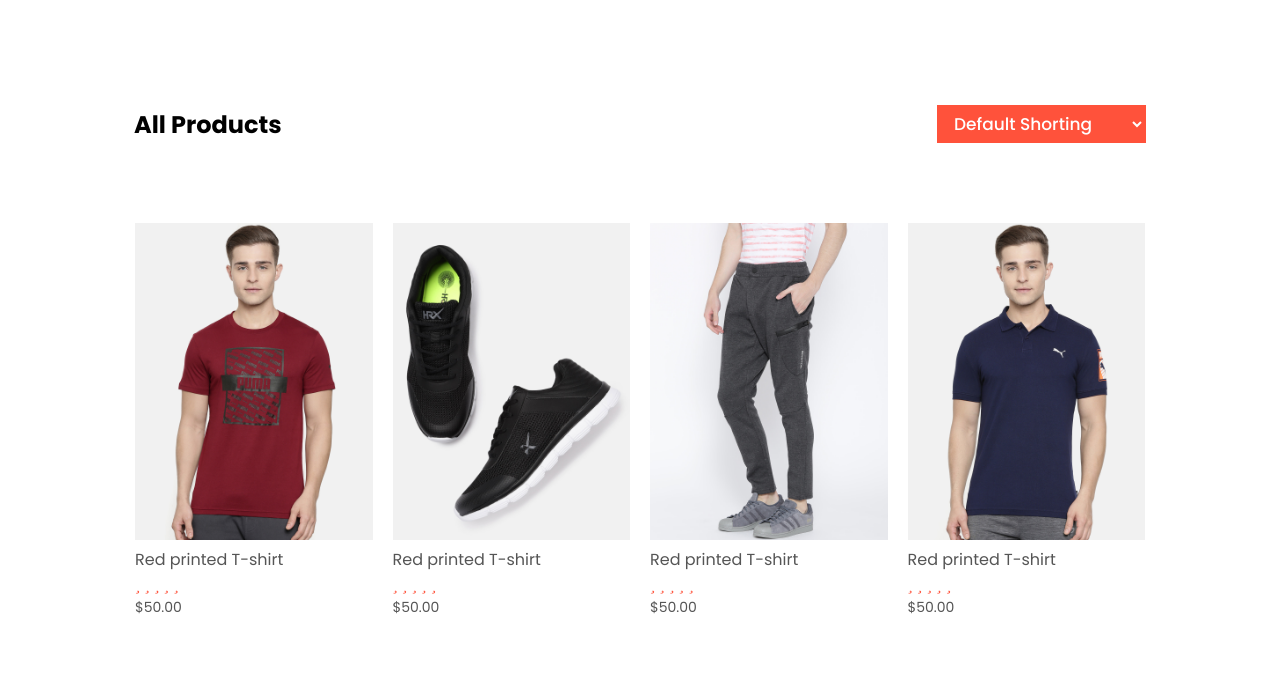
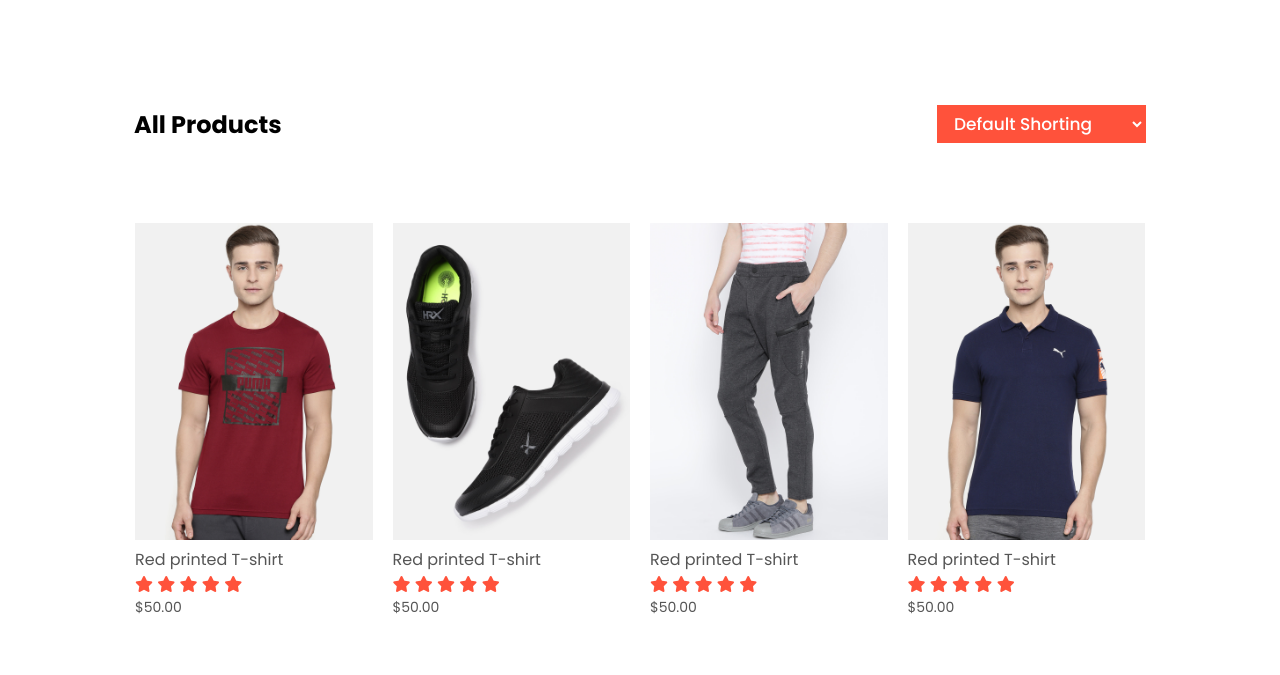
Before and after one commit to radhe203/pinkstore, a plain HTML site: page products.html in a window 1280 px wide. Shown: the part 78-753 px from the top of the page. Drawn offline with Linux system fonts and the light colour scheme.

Commit message:
fixed cdnjs link

```diff
--- a/products.html
+++ b/products.html
@@ -7,8 +7,7 @@
     <meta name="viewport" content="width=device-width, initial-scale=1.0">
     <title>Redstore E-commerce ! website Desine</title>
     <link rel="stylesheet" href="style.css">
-    <link rel="stylesheet"
-        href="https://cdn.jsdelivr.net/npm/@fortawesome/fontawesome-free@5.15.4/css/fontawesome.min.css">
+    <link rel="stylesheet" href="https://cdnjs.cloudflare.com/ajax/libs/font-awesome/6.5.1/css/all.min.css" integrity="sha512-DTOQO9RWCH3ppGqcWaEA1BIZOC6xxalwEsw9c2QQeAIftl+Vegovlnee1c9QX4TctnWMn13TZye+giMm8e2LwA==" crossorigin="anonymous" referrerpolicy="no-referrer" />
 </head>
 
 <body>
```
Also changed, not shown: products-detail-page.html (+1 -2 lines).
